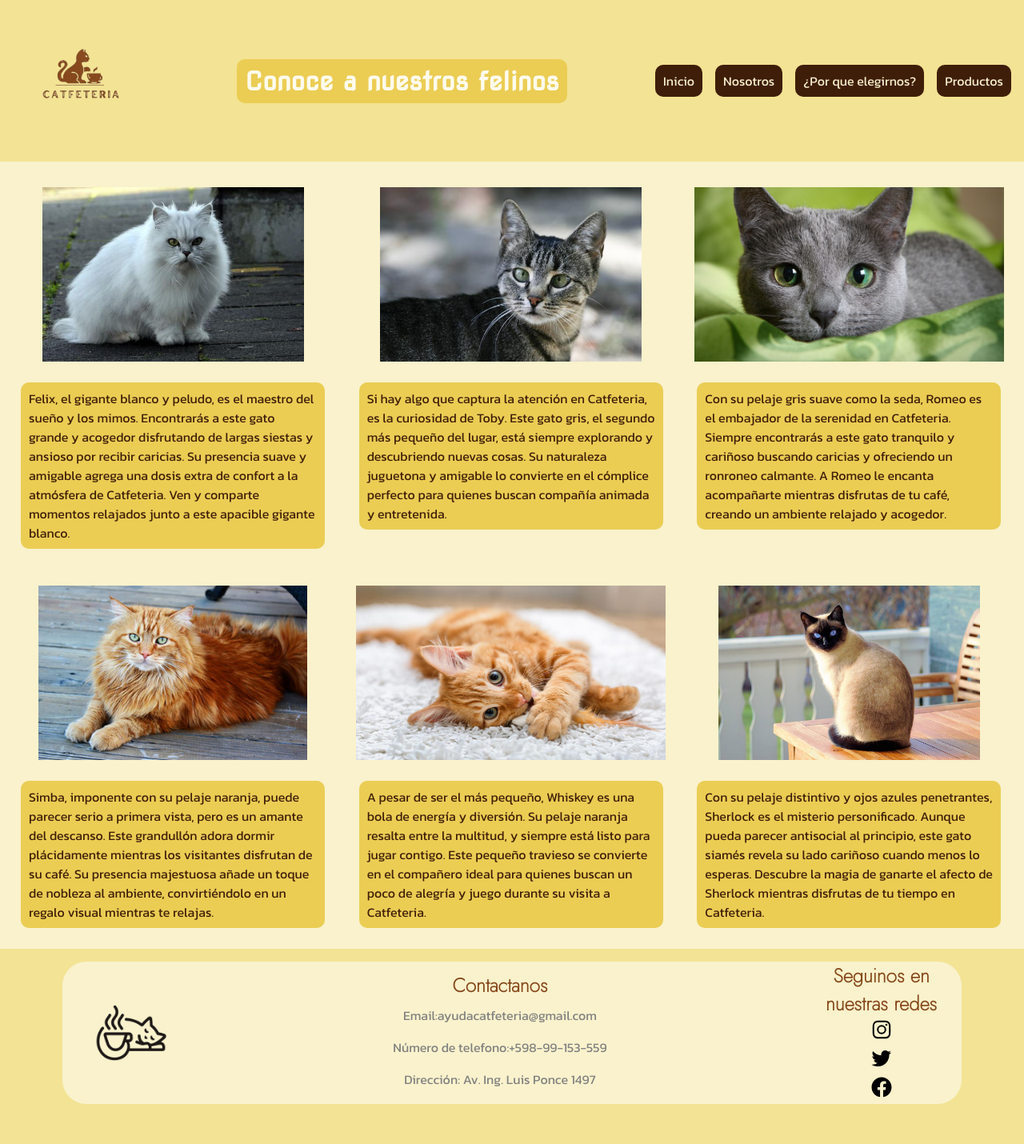
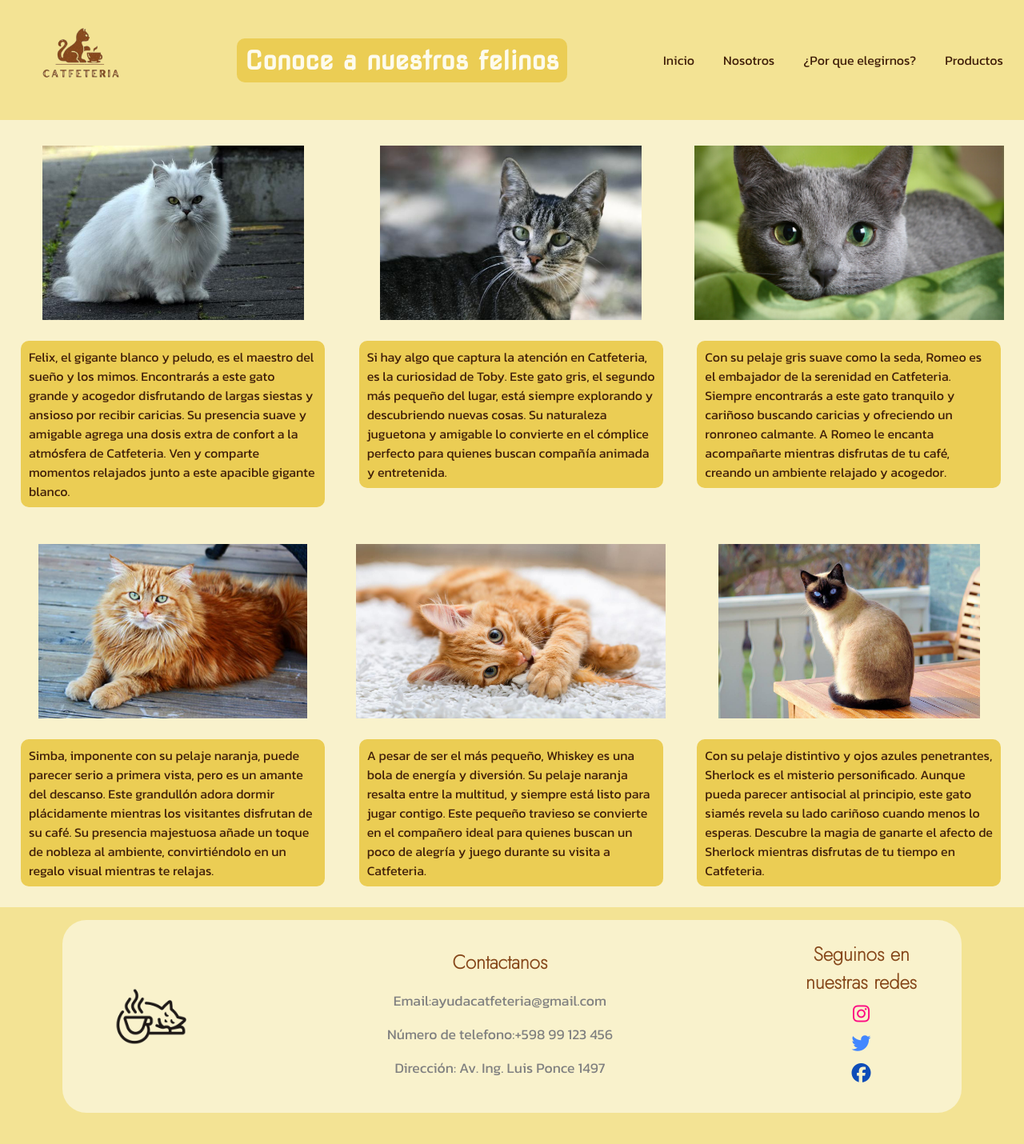
Before and after one commit to LucasLopez006/Proyecto-CoderHouse, a plain HTML site: page pages/felinos.html in a window 1280 px wide. Shown: the whole page at 80% size. Drawn offline with Linux system fonts and the light colour scheme.

Commit message:
Agregando animaciones en links e iconos de redes, y haciendo cambios en el nuevo footer.}

```diff
--- a/pages/felinos.html
+++ b/pages/felinos.html
@@ -10,6 +10,7 @@
     <link rel="shortcut icon" href="../images/icons/favicon.png" type="image/x-icon">
     <link rel="stylesheet" href="../styles/style.css">
     <meta name="description" content="La atracción mas interesante de nuestro local, nuestros felinos. |La mejor cafetería petfriendly de Montevideo.">
+    <link rel="stylesheet" href="https://cdnjs.cloudflare.com/ajax/libs/font-awesome/6.5.1/css/all.min.css" integrity="sha512-DTOQO9RWCH3ppGqcWaEA1BIZOC6xxalwEsw9c2QQeAIftl+Vegovlnee1c9QX4TctnWMn13TZye+giMm8e2LwA==" crossorigin="anonymous" referrerpolicy="no-referrer"/>
 </head>
 <body>
     <header>
@@ -17,16 +18,13 @@
         <h1>Conoce a nuestros felinos</h1>
         <nav>
             <ul>
-                <li class="nav_link"><a href="../index.html">Inicio</a></li>
-                <li class="nav_link"><a href="./nosotros.html">Nosotros</a></li>
-                <li class="nav_link"><a href="./elegirnos.html">¿Por que elegirnos?</a></li>
-                <li class="nav_link"><a href="./productos.html">Productos</a></li>
+                <li class="link__header"><a href="../index.html">Inicio</a></li>
+                <li class="link__header"><a href="./nosotros.html">Nosotros</a></li>
+                <li class="link__header"><a href="./elegirnos.html">¿Por que elegirnos?</a></li>
+                <li class="link__header"><a href="./productos.html">Productos</a></li>
             </ul>
         </nav>
     </header>
-
-
-
     <main>
         <section class="contenedor__felinos">
             <article class="article__felinos">
@@ -55,26 +53,22 @@
             </article>
         </section>
     </main>
-
-
-
     <footer>
         <div class="contenedor__footer">
             <img src="/images/icons/logofooter.png" alt="logo catfeteria" class="logo__empresa">
             <div class="contenido__footer">
                 <h3>Contactanos</h3>
                 <p>Email:ayudacatfeteria@gmail.com</p>
-                <p>Número de telefono:+598-99-153-559</p>
+                <p>Número de telefono:+598 99 123 456</p>
                 <p>Dirección: Av. Ing. Luis Ponce 1497</p>
             </div>
             <div class="contenido__footer">
                 <h3>Seguinos en nuestras redes</h3>
-                <li><a href="https://www.instagram.com/" target="_blank"><i class="iconos__redes"><img src="/images/icons/instagram.svg" alt="logo instagram"></i></a></li>
-                <li><a href="https://twitter.com/home?lang=es" target="_blank"><i class="iconos__redes"><img src="/images/icons/twitter.svg" alt="logo twitter"></i></a></li>
-                <li><a href="https://www.facebook.com/" target="_blank"><i class="iconos__redes"><img src="/images/icons/facebook.svg" alt="logo facebook"></i></a></li>
+                <li><a href="https://www.instagram.com/" target="_blank"><i class="fa-brands fa-instagram fa-xl logos__redes" style="color: #fd0a83;"></i></a></li>
+                <li><a href="https://twitter.com/home?lang=es" target="_blank"><i class="fa-brands fa-twitter fa-xl logos__redes" style="color: #4287ff;"></i></a></li>
+                <li><a href="https://www.facebook.com/" target="_blank"><i class="fa-brands fa-facebook fa-xl logos__redes" style="color: #0f4db8;"></i></a></li>
             </div>
         </div>
     </footer>
-
 </body>
 </html>
--- a/styles/style.css
+++ b/styles/style.css
@@ -11,7 +11,7 @@ body{
 
 /* Paginas responsive */
 
-@media screen and (min-width: 300px) and (max-width: 614px) {
+@media screen and (min-width: 360px) and (max-width: 614px) {
 
     .logo__empresa{
         min-width: 90px;
@@ -867,11 +867,11 @@ header{
     display: flex;
     justify-content: space-between;
     align-items: center;
+    max-height: 150px;
 }
 
 header a{
-    color: #f9f2cc;
-    background-color: #3f1e09;
+    color: #3f1e09;
     padding: 8px 10px;
     border-radius: 10px;
 }
@@ -887,6 +887,14 @@ header h1{
 header nav ul{
     display: flex;
     gap: 1rem;
+}
+
+.link__header:hover{
+    transform: scale(1.1);
+    transition: .5s;
+    transition-duration: .5s;
+    background-color: #ebcd54;
+    border-radius: 15px;
 }
 
 /* Main */
@@ -1089,7 +1097,7 @@ footer {
     display: grid;
     grid-template-rows: repeat(3, 1fr);
     gap: 20px;
-    max-height: 250px;
+    max-height: 280px;
 }
 
 .contenedor__footer {
@@ -1102,6 +1110,7 @@ footer {
     grid-template-columns: auto 1fr auto;
     gap: 20px;
     align-items: center;
+    padding:25px;
 }
 
 .contenido__contacto {
@@ -1113,6 +1122,7 @@ footer p {
     padding: 8px 10px;
     border-radius: 10px;
     font-family: Kanit;
+    font-size: 1.1rem;
 }
 
 footer h3 {
@@ -1120,11 +1130,18 @@ footer h3 {
     margin: 0 auto;
     font-family: Jost;
     font-size: 1.5rem;
+    padding-bottom: 10px;
 }
 
-.iconos__redes img {
-    width: 30px;
-    height: 30px;
+.logos__redes{
+    padding-top: 5px;
+    padding-bottom: 25px;
+}
+
+.logos__redes:hover{
+    transform: scale(1.3);
+    transition: .5s;
+    transition-duration: .5s;
 }
 
 }
```
Also changed, not shown: index.html (+8 -8 lines), pages/elegirnos.html (+9 -8 lines), pages/nosotros.html (+9 -8 lines), pages/productos.html (+10 -9 lines).
